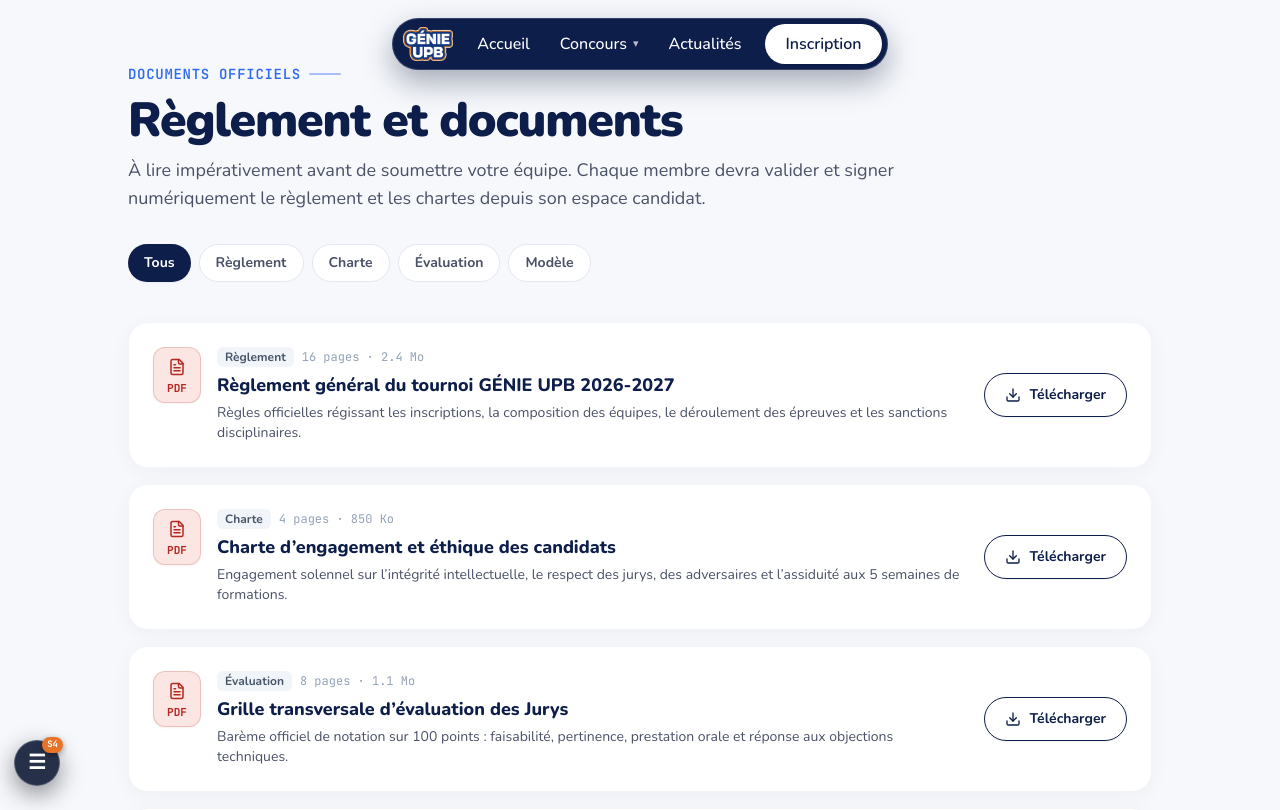
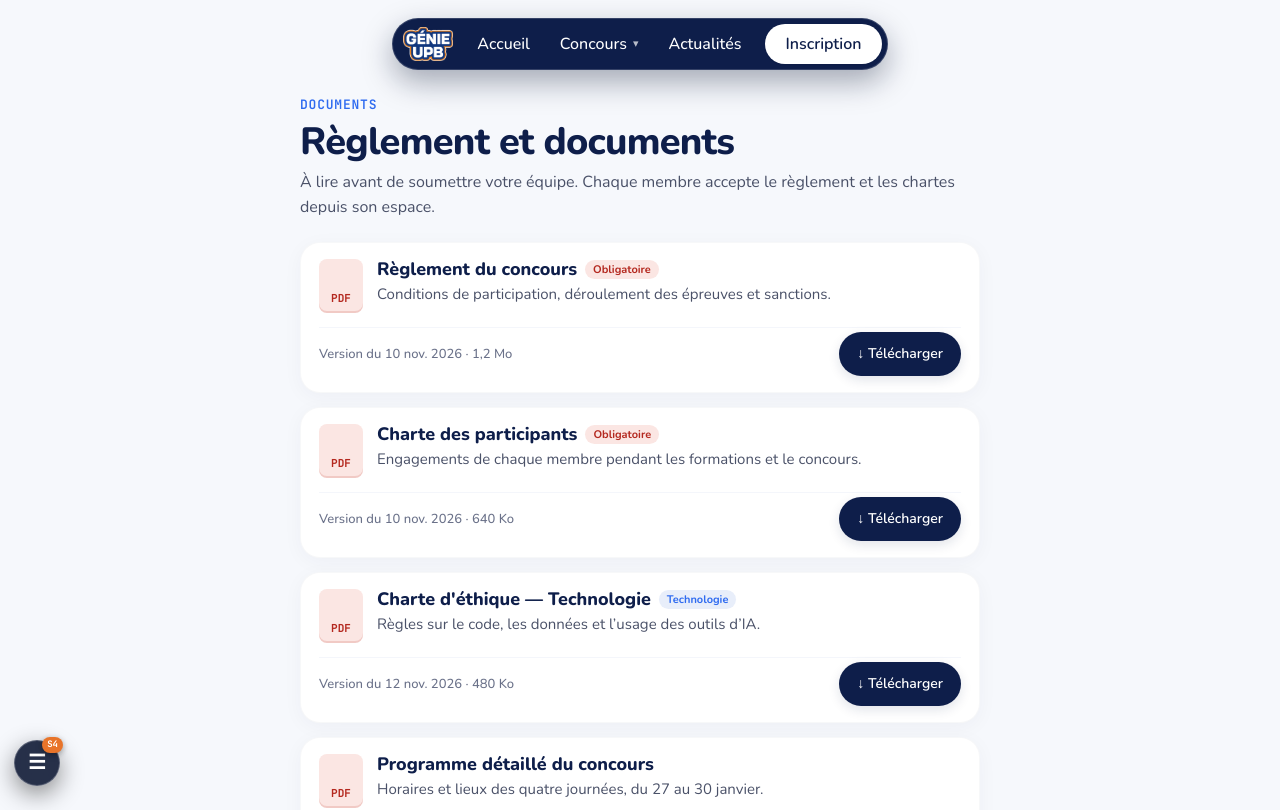
Before and after one commit to G4MA5/Genie_upbv2, a React (Vite) app: page /documents in a window 1280 px wide. Shown: the top 810 px of the page. Built offline with nearby package versions, Linux system fonts and the light colour scheme.

Commit message:
feat(documents): refonte 100% fidele au prototype S4 Documents et reglement

```diff
--- a/src/data/documentsData.ts
+++ b/src/data/documentsData.ts
@@ -1,63 +1,64 @@
 export interface DocumentItem {
   id: string;
-  titre: string;
-  description: string;
-  format: 'PDF' | 'DOCX';
-  taille: string;
-  pages: string;
-  categorie: 'Règlement' | 'Charte' | 'Évaluation' | 'Modèle';
-  url: string;
+  t: string;
+  d: string;
+  v: string;
+  s: string;
+  tag: string;
+  format: 'PDF';
+  // Compatibility aliases
+  titre?: string;
+  description?: string;
+  taille?: string;
 }
 
 export const documentsData: DocumentItem[] = [
   {
-    id: '1',
-    titre: 'Règlement général du tournoi GÉNIE UPB 2026-2027',
-    description: 'Règles officielles régissant les inscriptions, la composition des équipes, le déroulement des épreuves et les sanctions disciplinaires.',
+    id: 'doc-reglement',
+    t: 'Règlement du concours',
+    d: 'Conditions de participation, déroulement des épreuves et sanctions.',
+    v: 'Version du 10 nov. 2026',
+    s: '1,2 Mo',
+    tag: 'Obligatoire',
     format: 'PDF',
-    taille: '2.4 Mo',
-    pages: '16 pages',
-    categorie: 'Règlement',
-    url: '#',
+    titre: 'Règlement du concours',
+    description: 'Conditions de participation, déroulement des épreuves et sanctions.',
+    taille: '1,2 Mo',
   },
   {
-    id: '2',
-    titre: 'Charte d’engagement et éthique des candidats',
-    description: 'Engagement solennel sur l’intégrité intellectuelle, le respect des jurys, des adversaires et l’assiduité aux 5 semaines de formations.',
+    id: 'doc-charte-participants',
+    t: 'Charte des participants',
+    d: 'Engagements de chaque membre pendant les formations et le concours.',
+    v: 'Version du 10 nov. 2026',
+    s: '640 Ko',
+    tag: 'Obligatoire',
     format: 'PDF',
-    taille: '850 Ko',
-    pages: '4 pages',
-    categorie: 'Charte',
-    url: '#',
+    titre: 'Charte des participants',
+    description: 'Engagements de chaque membre pendant les formations et le concours.',
+    taille: '640 Ko',
   },
   {
-    id: '3',
-    titre: 'Grille transversale d’évaluation des Jurys',
-    description: 'Barème officiel de notation sur 100 points : faisabilité, pertinence, prestation orale et réponse aux objections techniques.',
+    id: 'doc-charte-ethique',
+    t: "Charte d'éthique — Technologie",
+    d: "Règles sur le code, les données et l\u2019usage des outils d\u2019IA.",
+    v: 'Version du 12 nov. 2026',
+    s: '480 Ko',
+    tag: 'Technologie',
     format: 'PDF',
-    taille: '1.1 Mo',
-    pages: '8 pages',
-    categorie: 'Évaluation',
-    url: '#',
+    titre: "Charte d'éthique — Technologie",
+    description: "Règles sur le code, les données et l\u2019usage des outils d\u2019IA.",
+    taille: '480 Ko',
   },
   {
-    id: '4',
-    titre: 'Trame officielle de la note d’intention (Candidature)',
-    description: 'Modèle standardisé obligatoire pour la présentation initiale de votre projet et de la problématique résolue.',
-    format: 'DOCX',
-    taille: '320 Ko',
-    pages: '3 pages',
-    categorie: 'Modèle',
-    url: '#',
-  },
-  {
-    id: '5',
-    titre: 'Guide d’utilisation des laboratoires et matériels IoT',
-    description: 'Consignes de sécurité, inventaire des composants disponibles et protocoles d’expérimentation au sein du campus UPB.',
+    id: 'doc-programme',
+    t: 'Programme détaillé du concours',
+    d: 'Horaires et lieux des quatre journées, du 27 au 30 janvier.',
+    v: 'Version du 14 nov. 2026',
+    s: '2,4 Mo',
+    tag: '',
     format: 'PDF',
-    taille: '1.8 Mo',
-    pages: '12 pages',
-    categorie: 'Règlement',
-    url: '#',
+    titre: 'Programme détaillé du concours',
+    description: 'Horaires et lieux des quatre journées, du 27 au 30 janvier.',
+    taille: '2,4 Mo',
   },
 ];
--- a/src/pages/publique/Documents.tsx
+++ b/src/pages/publique/Documents.tsx
@@ -1,134 +1,244 @@
 import React, { useState } from 'react';
+import { toast } from 'react-hot-toast';
 import { documentsData, DocumentItem } from '../../data/documentsData';
-import { Download, FileText, CheckCircle2, ShieldCheck, ArrowRight, ExternalLink } from 'lucide-react';
-import { toast } from 'react-hot-toast';
 
 export default function Documents() {
-  const [selectedCat, setSelectedCat] = useState<string>('Tous');
-
-  const categories = ['Tous', 'Règlement', 'Charte', 'Évaluation', 'Modèle'];
-
-  const filteredDocs =
-    selectedCat === 'Tous'
-      ? documentsData
-      : documentsData.filter((d) => d.categorie === selectedCat);
+  const [downloadingId, setDownloadingId] = useState<string | null>(null);
 
   const handleDownload = (doc: DocumentItem) => {
-    toast.success(`Téléchargement de « ${doc.titre} » lancé !`);
+    setDownloadingId(doc.id);
+    toast.success(`Téléchargement lancé : ${doc.t}`);
+
+    // Création d'un fichier PDF factice pour rendre le téléchargement effectif
+    try {
+      const dummyPdfContent = `%PDF-1.4\n%GÉNIE UPB 2026 - ${doc.t}\n1 0 obj\n<< /Title (${doc.t}) /Author (GÉNIE UPB) >>\nendobj\ntrailer\n<< /Root 1 0 R >>\n%%EOF`;
+      const blob = new Blob([dummyPdfContent], { type: 'application/pdf' });
+      const url = URL.createObjectURL(blob);
+      const a = document.createElement('a');
+      a.href = url;
+      a.download = `${doc.t.replace(/[^a-zA-Z0-9À-ÿ_-]/g, '_')}.pdf`;
+      document.body.appendChild(a);
+      a.click();
+      document.body.removeChild(a);
+      URL.revokeObjectURL(url);
+    } catch (_) {
+      // Fallback gracieux si l'API Blob est restreinte
+    }
+
+    setTimeout(() => {
+      setDownloadingId(null);
+    }, 900);
   };
 
   return (
-    <div className="min-h-screen bg-[#F6F8FC] py-10 md:py-16 px-4 sm:px-6 lg:px-8">
-      <div className="max-w-5xl mx-auto flex flex-col gap-8">
-        {/* Header authentique */}
-        <div className="flex flex-col gap-3">
-          <div className="flex items-center gap-2">
-            <span className="font-mono text-xs md:text-sm font-semibold tracking-wider text-[#2F6BF0] uppercase">
-              DOCUMENTS OFFICIELS
+    <div
+      data-screen-label="S4 Documents"
+      style={{
+        position: 'relative',
+        width: '100%',
+        minHeight: '100vh',
+        background: '#F6F8FC',
+        boxSizing: 'border-box',
+        paddingTop: '96px',
+        paddingBottom: '48px',
+        paddingLeft: '18px',
+        paddingRight: '18px',
+      }}
+    >
+      <div
+        style={{
+          maxWidth: '680px',
+          margin: '0 auto',
+          display: 'flex',
+          flexDirection: 'column',
+          gap: '18px',
+        }}
+      >
+        {/* En-tête officiel S4 */}
+        <div style={{ display: 'flex', flexDirection: 'column', gap: '8px' }}>
+          <span
+            style={{
+              font: "600 13px 'JetBrains Mono', monospace",
+              color: '#2F6BF0',
+              letterSpacing: '0.06em',
+              textTransform: 'uppercase',
+            }}
+          >
+            DOCUMENTS
           </span>
-            <span className="inline-block w-8 h-[2px] bg-[#2F6BF0]/40 rounded-full" />
-          </div>
-
-          <h1 className="text-3xl sm:text-4xl md:text-5xl font-black text-[#0E1E4A] tracking-tight leading-tight">
+          <h1
+            style={{
+              margin: 0,
+              font: "800 clamp(30px, 4.5vw, 38px)/1.08 'Nunito', sans-serif",
+              color: '#0E1E4A',
+              letterSpacing: '-0.02em',
+            }}
+          >
             Règlement et documents
           </h1>
-
-          <p className="text-base sm:text-lg text-[#4A5168] leading-relaxed max-w-3xl">
-            À lire impérativement avant de soumettre votre équipe. Chaque membre devra valider et signer
-            numériquement le règlement et les chartes depuis son espace candidat.
+          <p
+            style={{
+              margin: 0,
+              font: "400 16px/1.55 'Nunito', sans-serif",
+              color: '#4A5168',
+            }}
+          >
+            À lire avant de soumettre votre équipe. Chaque membre accepte le règlement et les chartes
+            depuis son espace.
           </p>
         </div>
 
-        {/* Filtres de catégorie de documents */}
-        <div className="flex items-center gap-2 overflow-x-auto pb-2 no-scrollbar">
-          {categories.map((cat) => (
-            <button
-              key={cat}
-              onClick={() => setSelectedCat(cat)}
-              className={`flex-none min-h-[38px] px-4 rounded-full text-sm font-bold transition-all cursor-pointer ${
-                selectedCat === cat
-                  ? 'bg-[#0E1E4A] text-white shadow-sm'
-                  : 'bg-white text-[#4A5168] border border-slate-200 hover:border-slate-300'
-              }`}
+        {/* Liste des cartes Documents */}
+        <div style={{ display: 'flex', flexDirection: 'column', gap: '14px', marginTop: '4px' }}>
+          {documentsData.map((d) => {
+            const isDownloading = downloadingId === d.id;
+            return (
+              <div
+                key={d.id}
+                style={{
+                  background: '#fff',
+                  borderRadius: '20px',
+                  padding: '16px 18px',
+                  display: 'flex',
+                  flexDirection: 'column',
+                  gap: '14px',
+                  boxShadow: '0 4px 20px rgba(14,30,74,.04)',
+                  border: '1px solid rgba(14,30,74,.03)',
+                  transition: 'transform 0.18s ease, box-shadow 0.18s ease',
+                }}
+                onMouseEnter={(e) => {
+                  e.currentTarget.style.transform = 'translateY(-2px)';
+                  e.currentTarget.style.boxShadow = '0 10px 28px rgba(14,30,74,.08)';
+                }}
+                onMouseLeave={(e) => {
+                  e.currentTarget.style.transform = 'translateY(0)';
+                  e.currentTarget.style.boxShadow = '0 4px 20px rgba(14,30,74,.04)';
+                }}
               >
-              {cat}
-            </button>
-          ))}
+                {/* Ligne haute : Icône PDF & Textes */}
+                <div style={{ display: 'flex', gap: '14px', alignItems: 'flex-start' }}>
+                  {/* Icône PDF stylisée exacte du prototype */}
+                  <div
+                    style={{
+                      flex: 'none',
+                      width: '44px',
+                      height: '54px',
+                      borderRadius: '8px',
+                      background: '#FBE6E3',
+                      color: '#B4281F',
+                      display: 'flex',
+                      alignItems: 'flex-end',
+                      justifyContent: 'center',
+                      paddingBottom: '8px',
+                      font: "800 11px 'JetBrains Mono', monospace",
+                      boxShadow: 'inset 0 -2px 0 rgba(180,40,31,.15)',
+                    }}
+                  >
+                    PDF
                   </div>
 
-        {/* Liste des Documents avec icône PDF prototype */}
-        <div className="flex flex-col gap-4">
-          {filteredDocs.map((doc) => (
+                  {/* Titre & Description */}
                   <div
-              key={doc.id}
-              className="bg-white rounded-[20px] p-5 sm:p-6 flex flex-col sm:flex-row items-start sm:items-center justify-between gap-5 border border-slate-100 shadow-[0_4px_20px_rgba(10,20,48,0.04)] hover:shadow-md transition-shadow group"
+                    style={{
+                      display: 'flex',
+                      flexDirection: 'column',
+                      gap: '4px',
+                      minWidth: 0,
+                    }}
                   >
-              <div className="flex items-start gap-4 flex-1">
-                {/* Icône PDF / DOCX prototype */}
-                <div
-                  className={`flex-none w-12 h-14 rounded-xl flex flex-col items-center justify-between py-1.5 px-1 font-mono font-black text-[11px] shadow-sm ${
-                    doc.format === 'PDF'
-                      ? 'bg-[#FBE6E3] text-[#B4281F] border border-[#B4281F]/20'
-                      : 'bg-[#E3EDFB] text-[#1B4DB4] border border-[#1B4DB4]/20'
-                  }`}
+                    <div style={{ display: 'flex', alignItems: 'center', gap: '8px', flexWrap: 'wrap' }}>
+                      <span
+                        style={{
+                          font: "800 18px/1.2 'Nunito', sans-serif",
+                          color: '#0E1E4A',
+                        }}
                       >
-                  <FileText size={18} className="mt-1" />
-                  <span>{doc.format}</span>
+                        {d.t}
+                      </span>
+                      {d.tag ? (
+                        <span
+                          style={{
+                            padding: '2px 8px',
+                            borderRadius: '999px',
+                            font: "700 11px 'Nunito', sans-serif",
+                            background: d.tag === 'Obligatoire' ? '#FBE6E3' : '#E8EEFA',
+                            color: d.tag === 'Obligatoire' ? '#B4281F' : '#2F6BF0',
+                          }}
+                        >
+                          {d.tag}
+                        </span>
+                      ) : null}
                     </div>
 
-                <div className="flex flex-col gap-1">
-                  <div className="flex flex-wrap items-center gap-2">
-                    <span className="text-xs font-bold px-2 py-0.5 rounded-md bg-slate-100 text-slate-600">
-                      {doc.categorie}
+                    <span
+                      style={{
+                        font: "400 15px/1.45 'Nunito', sans-serif",
+                        color: '#4A5168',
+                      }}
+                    >
+                      {d.d}
                     </span>
-                    <span className="text-xs font-mono text-slate-400">
-                      {doc.pages} · {doc.taille}
-                    </span>
-                  </div>
-                  <h3 className="font-extrabold text-base sm:text-lg text-[#0E1E4A] group-hover:text-[#2F6BF0] transition-colors leading-snug">
-                    {doc.titre}
-                  </h3>
-                  <p className="text-xs sm:text-sm text-[#4A5168] leading-relaxed">
-                    {doc.description}
-                  </p>
                   </div>
                 </div>
 
-              {/* Bouton de téléchargement */}
+                {/* Ligne basse : Métadonnées (version · taille) & Bouton Télécharger */}
+                <div
+                  style={{
+                    display: 'flex',
+                    justifyContent: 'space-between',
+                    alignItems: 'center',
+                    gap: '8px',
+                    paddingTop: '4px',
+                    borderTop: '1px solid #F4F6FB',
+                  }}
+                >
+                  <span
+                    style={{
+                      font: "500 13px 'Nunito', sans-serif",
+                      color: '#6A7189',
+                    }}
+                  >
+                    {d.v} · {d.s}
+                  </span>
+
                   <button
-                onClick={() => handleDownload(doc)}
-                className="shrink-0 min-h-[44px] px-5 rounded-full border-[1.5px] border-[#0E1E4A] hover:bg-[#0E1E4A] text-[#0E1E4A] hover:text-white font-bold text-sm flex items-center gap-2 active:scale-95 transition-all self-end sm:self-center cursor-pointer shadow-sm"
+                    onClick={() => handleDownload(d)}
+                    disabled={isDownloading}
+                    style={{
+                      minHeight: '44px',
+                      padding: '0 18px',
+                      borderRadius: '999px',
+                      background: isDownloading ? '#2F6BF0' : '#0E1E4A',
+                      color: '#fff',
+                      font: "600 14px 'Nunito', sans-serif",
+                      display: 'flex',
+                      alignItems: 'center',
+                      gap: '8px',
+                      cursor: isDownloading ? 'default' : 'pointer',
+                      border: 'none',
+                      outline: 'none',
+                      transition: 'all 0.2s cubic-bezier(0.16, 1, 0.3, 1)',
+                      boxShadow: '0 4px 12px rgba(14,30,74,.12)',
+                    }}
+                    onMouseEnter={(e) => {
+                      if (!isDownloading) {
+                        e.currentTarget.style.background = '#1D3B8A';
+                        e.currentTarget.style.transform = 'scale(1.02)';
+                      }
+                    }}
+                    onMouseLeave={(e) => {
+                      if (!isDownloading) {
+                        e.currentTarget.style.background = '#0E1E4A';
+                        e.currentTarget.style.transform = 'scale(1)';
+                      }
+                    }}
                   >
-                <Download size={16} />
-                <span>Télécharger</span>
+                    <span>{isDownloading ? '✓ Téléchargé' : '↓ Télécharger'}</span>
                   </button>
                 </div>
-          ))}
               </div>
-
-        {/* Encadré d'assistance juridique / Charte */}
-        <div className="bg-[#FAFBFD] rounded-[24px] p-6 sm:p-7 border border-slate-200/80 flex flex-col sm:flex-row items-center justify-between gap-5">
-          <div className="flex items-center gap-3.5">
-            <div className="w-12 h-12 rounded-full bg-[#E7EDF7] text-[#2F6BF0] flex items-center justify-center shrink-0">
-              <ShieldCheck size={24} />
-            </div>
-            <div className="flex flex-col gap-0.5">
-              <h4 className="font-extrabold text-base text-[#0E1E4A]">
-                Une question sur le règlement ?
-              </h4>
-              <p className="text-xs sm:text-sm text-slate-500">
-                Consultez notre foire aux questions ou contactez le comité d'organisation.
-              </p>
-            </div>
-          </div>
-
-          <a
-            href="/faq-contact"
-            className="shrink-0 font-bold text-sm text-[#2F6BF0] hover:text-[#0E1E4A] flex items-center gap-1.5 transition-colors"
-          >
-            <span>Consulter la FAQ</span>
-            <ArrowRight size={15} />
-          </a>
+            );
+          })}
         </div>
       </div>
     </div>
```
Lines whose indentation alone changed are shown as unchanged.
